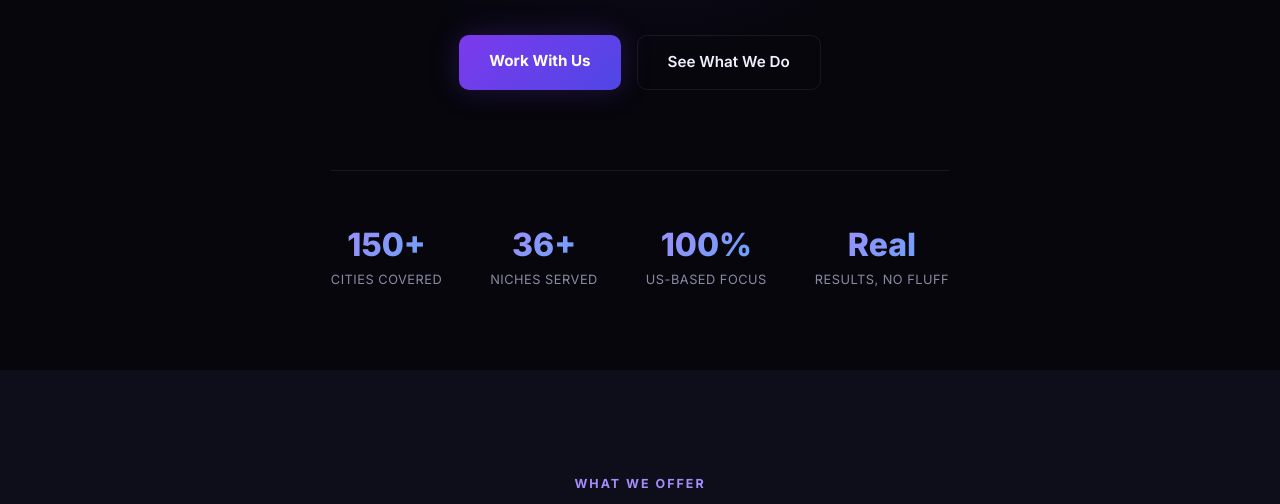
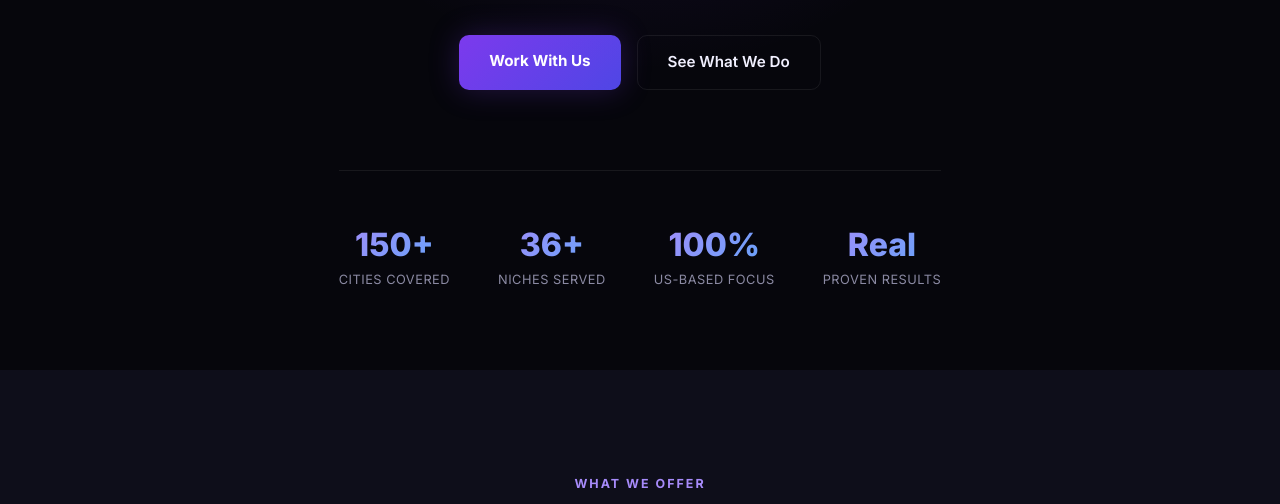
Before and after one commit to ohdang1/zyrent-web, a plain HTML site: page index.html in a window 1280 px wide. Shown: the part 525-1029 px from the top of the page. Drawn offline with Linux system fonts and the light colour scheme; a script that the page names is missing.

Commit message:
update hero stat to Proven Results

```diff
--- a/index.html
+++ b/index.html
@@ -322,7 +322,7 @@
     </div>
     <div class="stat">
       <div class="stat-num">Real</div>
-      <div class="stat-label">Results, No Fluff</div>
+      <div class="stat-label">Proven Results</div>
     </div>
   </div>
 </section>
```
